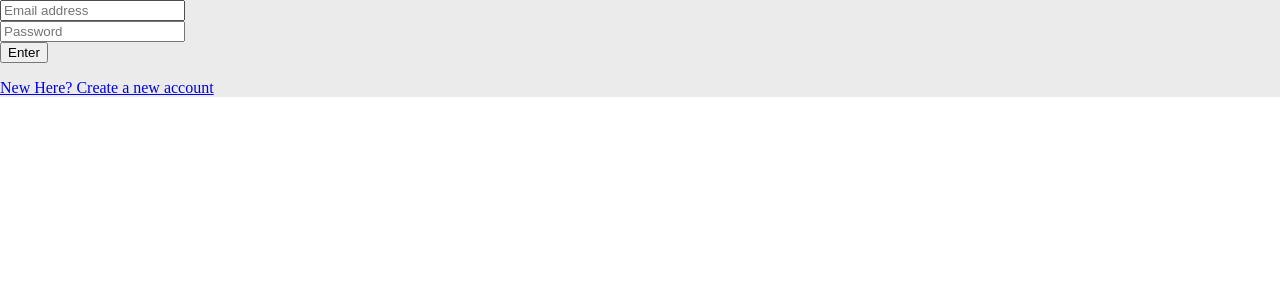
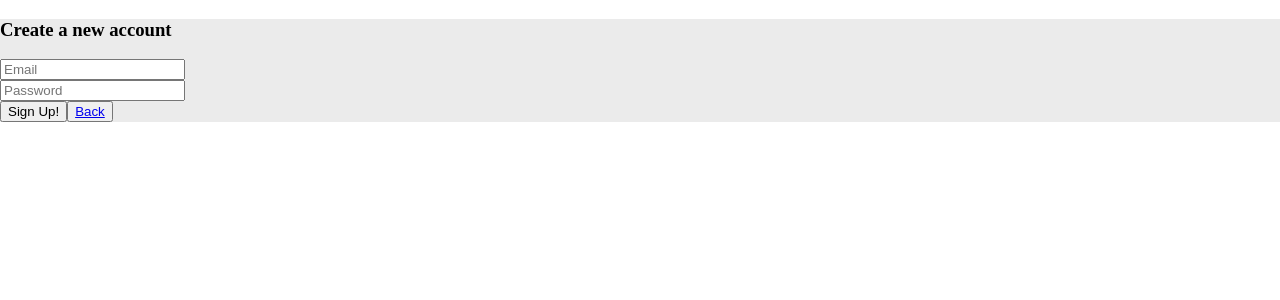
Before and after one commit to avinashkanaujiya/feynman, a Vue app: page /signup in a window 1280 px wide. Before the commit this address led to /login. Shown: the top 300 px of the page. Built offline with nearby package versions, Linux system fonts and the light colour scheme.

Commit message:
Update index.js

```diff
--- a/src/router/index.js
+++ b/src/router/index.js
@@ -65,16 +65,18 @@ const router = createRouter({
   ]
 })
 
-router.beforeEach((to, from) => {
+router.beforeEach((to, from, next) => {
   let currentUser = getAuth().currentUser
   let requiresAuth = to.matched.some(record => record.meta.requiresAuth)
-  console.log('22222', requiresAuth, currentUser);
-  if (!currentUser && to.name !== 'Login') {
-    return {name: 'Login'}
-  }
-  // if (requiresAuth && !currentUser) next('login')
-  // else if (!requiresAuth && currentUser) next('dashboard')
-  // else next()
+  console.log('22222', requiresAuth, currentUser, );
+  // if (!currentUser && to.name !== 'Login' && to.name !== 'signup') {
+  //   return {name: 'Login'}
+  // } else if(!currentUser && to.name === 'signup') {
+  //   return {name: 'signup'}
+  // }
+  if (requiresAuth && !currentUser) next('login')
+  else if (!requiresAuth && currentUser) next('dashboard')
+  else next()
 })
 
 export default router
```
